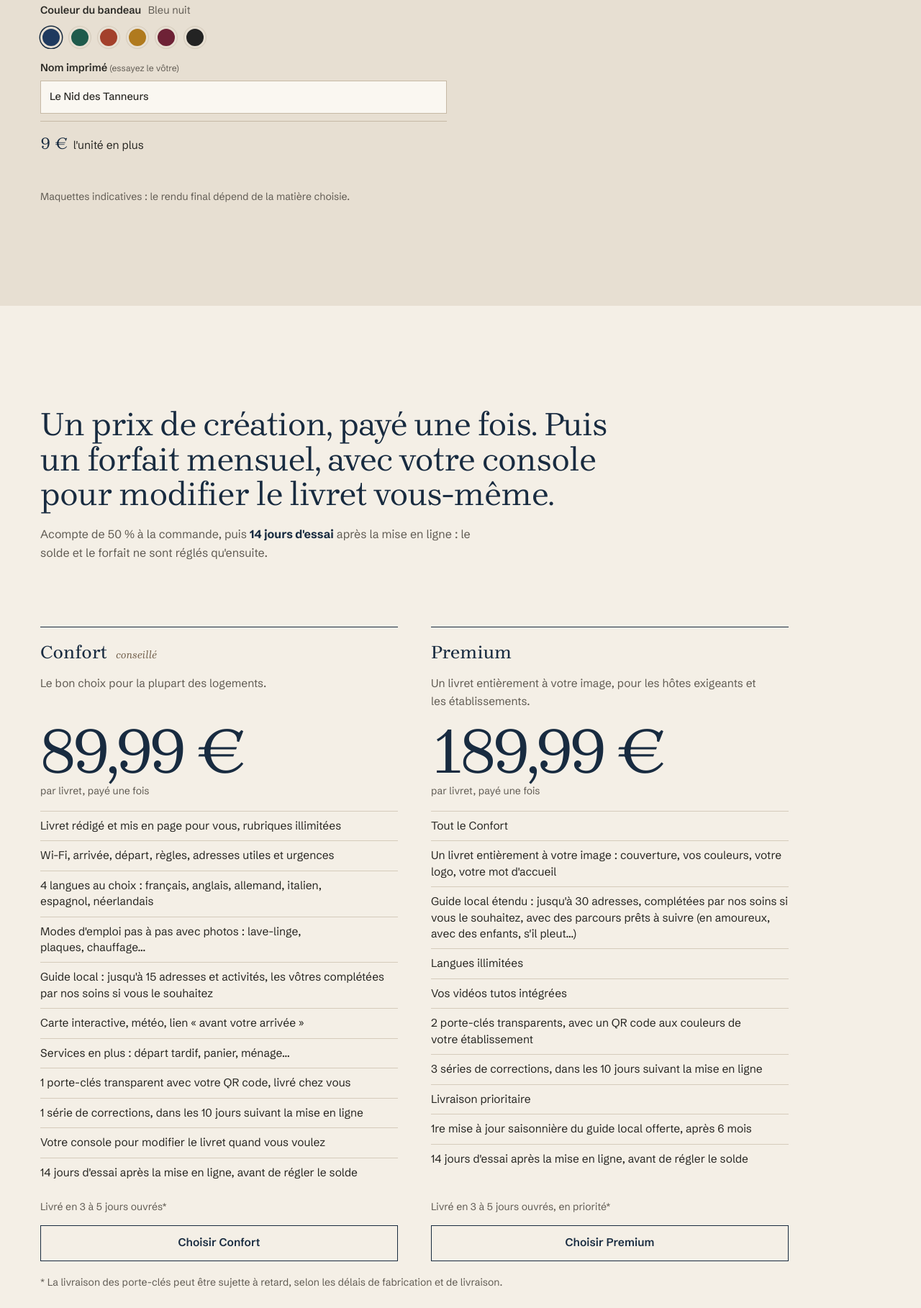
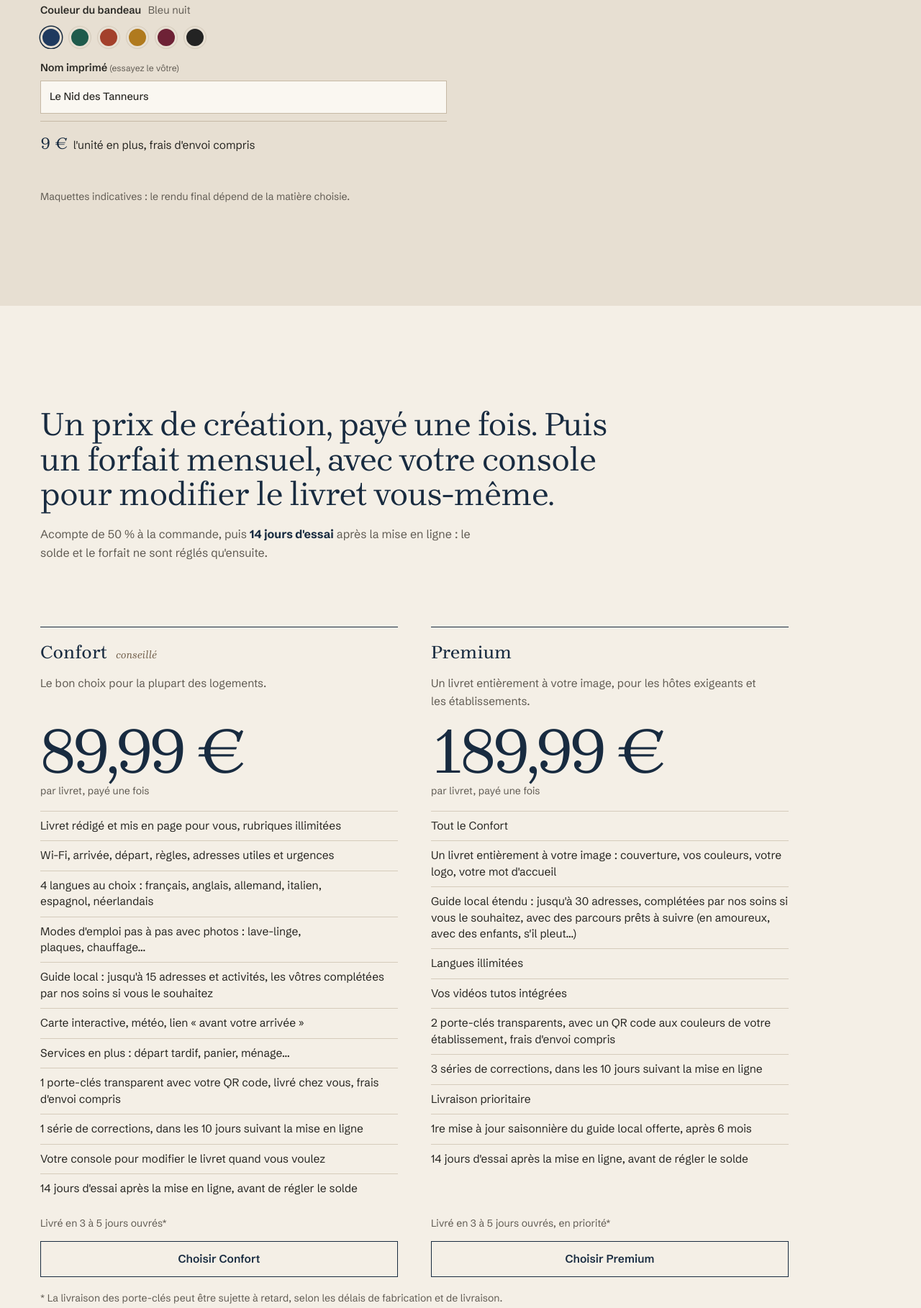
Before and after one commit to nathvrb/carnet-hote, a plain HTML site: page index.html in a window 1280 px wide. Shown: the part 7002-8820 px from the top of the page at 72% size. Drawn offline with Linux system fonts and the light colour scheme; no server answers.

Commit message:
Porte-clés : frais d'envoi compris (offres, devis, CGV)
Co-Authored-By: Claude Sonnet 5.5 <noreply@anthropic.com>
Claude-Session: https://claude.ai/code/session_01RkppaYuy5txB3CkobYPCqC

```diff
--- a/assets/js/tarifs.js
+++ b/assets/js/tarifs.js
@@ -32,7 +32,7 @@ window.CDH_TARIFS = {
         "Guide local : jusqu'à 15 adresses et activités, les vôtres complétées par nos soins si vous le souhaitez",
         "Carte interactive, météo, lien « avant votre arrivée »",
         "Services en plus : départ tardif, panier, ménage…",
-        "1 porte-clés transparent avec votre QR code, livré chez vous",
+        "1 porte-clés transparent avec votre QR code, livré chez vous, frais d'envoi compris",
         "1 série de corrections, dans les 10 jours suivant la mise en ligne",
         "Votre console pour modifier le livret quand vous voulez",
         "14 jours d'essai après la mise en ligne, avant de régler le solde"
@@ -57,7 +57,7 @@ window.CDH_TARIFS = {
         "Guide local étendu : jusqu'à 30 adresses, complétées par nos soins si vous le souhaitez, avec des parcours prêts à suivre (en amoureux, avec des enfants, s'il pleut…)",
         "Langues illimitées",
         "Vos vidéos tutos intégrées",
-        "2 porte-clés transparents, avec un QR code aux couleurs de votre établissement",
+        "2 porte-clés transparents, avec un QR code aux couleurs de votre établissement, frais d'envoi compris",
         "3 séries de corrections, dans les 10 jours suivant la mise en ligne",
         "Livraison prioritaire",
         "1re mise à jour saisonnière du guide local offerte, après 6 mois",
@@ -116,7 +116,7 @@ window.CDH_TARIFS = {
   },
   // Supports physiques. « court » = [singulier, pluriel] pour les phrases du devis.
   supports: {
-    porteCles: { label: "Porte-clés transparent QR", court: ["porte-clés", "porte-clés"], prix: 9, detail: "Visuel imprimé avec le nom du logement et le QR code, glissé dans le porte-clés" }
+    porteCles: { label: "Porte-clés transparent QR", court: ["porte-clés", "porte-clés"], prix: 9, detail: "Visuel imprimé avec le nom du logement et le QR code, glissé dans le porte-clés. Frais d'envoi compris" }
   },
   // Couleur du bandeau du visuel imprimé (porte-clés, affiche) ; le Premium ajoute une couleur personnalisée
   couleurs: [
--- a/index.html
+++ b/index.html
@@ -228,7 +228,7 @@
               <div class="couleurs" id="fob-colors"></div>
             </fieldset>
             <label class="fob-text" for="fob-text"><span>Nom imprimé <small>(essayez le vôtre)</small></span><input id="fob-text" maxlength="24" value="Le Nid des Tanneurs" autocomplete="off" spellcheck="false"></label>
-            <p class="prix-objet"><b data-sup-prix="porteCles">9 €</b> l'unité en plus</p>
+            <p class="prix-objet"><b data-sup-prix="porteCles">9 €</b> l'unité en plus, frais d'envoi compris</p>
           </div>
         </article>
 
@@ -541,7 +541,7 @@
 <div class="devis-bar" id="devis-bar"><div><b id="bar-total">89,99 €</b><small id="bar-sub">puis 7,90 €/mois</small></div><a href="#folio">Voir le détail</a></div>
 
 <script src="assets/js/config.js?v=56"></script>
-<script src="assets/js/tarifs.js?v=59"></script>
+<script src="assets/js/tarifs.js?v=60"></script>
 <script src="assets/js/icons.js?v=52"></script>
 <script src="data/livrets.js"></script>
 <script src="assets/js/store.js?v=52"></script>
--- a/sw.js
+++ b/sw.js
@@ -4,7 +4,7 @@
    - livrets des clients (base Supabase, adresse passée par « sw.js?api=… ») : réseau d'abord,
      dernière version enregistrée si hors ligne ; photos de la base : copie enregistrée d'abord
    Pour forcer la mise à jour de tous les téléphones, changez le numéro de VERSION. */
-var VERSION = "cdh-v61";
+var VERSION = "cdh-v62";
 var CORE = ["livret.html", "assets/css/livret.css", "assets/css/fonts.css", "assets/js/config.js", "assets/js/icons.js", "assets/js/store.js", "assets/js/cloud.js", "assets/js/livret.js", "data/livrets.js"];
 var API = "";
 try { API = new URL(new URL(self.location.href).searchParams.get("api") || "").origin; } catch (e) {}
```
Also changed, not shown: cgv.html (+2 -2 lines), confidentialite.html (+1 -1 lines), mentions-legales.html (+1 -1 lines), questionnaire.html (+1 -1 lines).
